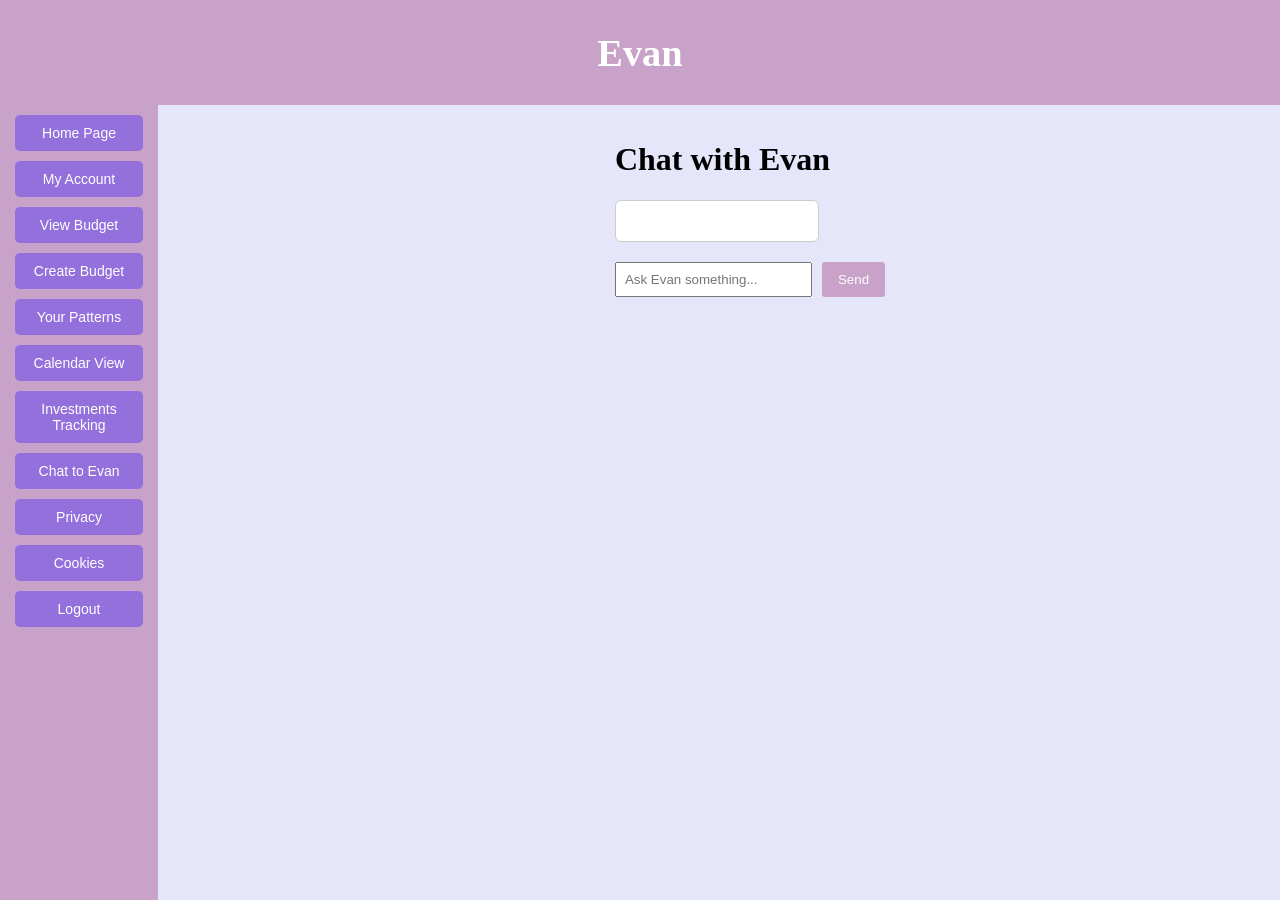
After one commit to Paulamie/Evan---AI-Budget-Tracker, a Flask app: template F.inheritance copy/templates/evanChat.html in a window 1280 px wide. The commit adds this page. Run offline with Flask 3, Linux system fonts and the light colour scheme; the template is opened without the code that fills it, so the values that code supplies are empty.

Commit message:
chat simple function

```diff
--- a/F.inheritance copy/decorators.py
+++ b/F.inheritance copy/decorators.py
@@ -896,6 +896,163 @@ def investment_advice(objective, user_portfolio):
 
 
 #######################################################################################################################################
+def get_user_budget(username, conn):
+    """
+    Returns a dictionary with the user's budget information, including:
+        - budget_name
+        - budget_amount
+        - total_income (sum of 'income_amount' in 'income' table)
+        - total_expenses (sum of 'expense_amount' in 'expenses' table)
+        - leftover = total_income - total_expenses
+        - budgets_table_savings (value from 'budgets.savings' column)
+        - sum_of_savings_table (sum of 'saving_amount' in 'savings' table)
+    """
+    budget_data = {
+        'budget_name': None,
+        'budget_amount': 0.0,
+        'total_income': 0.0,
+        'total_expenses': 0.0,
+        'leftover': 0.0,
+        'sum_of_savings_table': 0.0      # Sum of entries in the 'savings' table
+    }
+
+    with conn.cursor() as cursor:
+        # 1) Fetch the single row from `budgets`
+        cursor.execute("""
+            SELECT budget_name, budget_amount
+            FROM budgets
+            WHERE username = %s
+            LIMIT 1;
+        """, (username,))
+        row = cursor.fetchone()
+        if row:
+            budget_data['budget_name'] = row[0]
+            budget_data['budget_amount'] = float(row[1])
+
+
+        # 2) Sum incomes
+        cursor.execute("""
+            SELECT COALESCE(SUM(income_amount), 0)
+            FROM income
+            WHERE username = %s;
+        """, (username,))
+        row = cursor.fetchone()
+        total_income = float(row[0]) if row else 0.0
+        budget_data['total_income'] = total_income
+
+        # 3) Sum expenses
+        cursor.execute("""
+            SELECT COALESCE(SUM(expense_amount), 0)
+            FROM expenses
+            WHERE username = %s;
+        """, (username,))
+        row = cursor.fetchone()
+        total_expenses = float(row[0]) if row else 0.0
+        budget_data['total_expenses'] = total_expenses
+
+        # 4) Sum leftover: (income - expenses)
+        leftover = total_income - total_expenses
+        budget_data['leftover'] = leftover
+
+        # 5) Sum from the `savings` table
+        cursor.execute("""
+            SELECT COALESCE(SUM(saving_amount), 0)
+            FROM savings
+            WHERE username = %s;
+        """, (username,))
+        row = cursor.fetchone()
+        sum_of_savings_table = float(row[0]) if row else 0.0
+        budget_data['sum_of_savings_table'] = sum_of_savings_table
+
+    return budget_data
+
+def get_user_stocks(username, conn):
+    """
+    Returns a dict mapping {symbol: quantity, ...}
+    for the user's owned stocks from 'stocks_owned'.
+    """
+    stocks = {}
+    with conn.cursor() as cursor:
+        cursor.execute("""
+            SELECT symbol, quantity
+            FROM stocks_owned
+            WHERE username = %s;
+        """, (username,))
+        for row in cursor.fetchall():
+            symbol = row[0]
+            qty = row[1]
+            stocks[symbol] = qty
+    return stocks
+
+@app.route('/evan', methods=['GET', 'POST'])
+@login_required
+def evan():
+    username = session['username']
+    conn = dbfunc.getConnection()
+
+    # Load (or create) conversation from session
+    conversation = session.get('conversation', [])
+
+    # Fetch the user’s budget info and stocks
+    user_budget = get_user_budget(username, conn)
+    user_stocks = get_user_stocks(username, conn)
+    conn.close()
+
+    if request.method == 'POST':
+        user_message = request.form.get('user_message', '').strip()
+        if user_message:
+            # Append user message
+            conversation.append({'role': 'user', 'text': user_message})
+
+            # Generate reply
+            assistant_reply = chat_evan_response(user_message, user_budget, user_stocks)
+            conversation.append({'role': 'assistant', 'text': assistant_reply})
+
+        # Store updated conversation in session
+        session['conversation'] = conversation
+
+    # GET request: show chat page
+    return render_template('evanChat.html', conversation=conversation)
+
+
+def chat_evan_response(user_message, budget, stocks):
+    """
+    A mock "ChatGPT-like" function that has access to the user's budget and stock data.
+    Returns a string response based on the user's query.
+    """
+    # Simple keyword-based approach:
+    text_lower = user_message.lower()
+
+    # Check if user is asking about leftover or budget
+    if "leftover" in text_lower or "budget" in text_lower:
+        return (f"Your monthly budget leftover is {budget['leftover']}. "
+            f"You earn {budget['total_income']} and spend {budget['total_expenses']} ...")
+
+    # Check if user is asking about stocks
+    elif "stock" in text_lower or "invest" in text_lower:
+        # For demonstration, we'll just say what the user owns
+        if not stocks:
+            return "You currently don't own any stocks. Maybe consider buying some dividend stocks?"
+        else:
+            # Build a quick summary of their holdings
+            holdings_summary = ", ".join([f"{sym} ({qty} shares)" for sym, qty in stocks.items()])
+            return (f"You own the following stocks: {holdings_summary}. "
+                    "Consider your risk profile before buying or selling more.")
+
+    # Check for a specific symbol mention, e.g. "T" or "KO"
+    elif "t" in text_lower and "stocks" in text_lower:
+        if "T" in stocks:
+            return "You own T. It's a high-dividend telecom. Holding could be beneficial if you want dividends."
+        else:
+            return "You don't currently own T. It's known for dividends if that's your focus."
+
+    # Otherwise, default response
+    return "I'm here to help with your budget and investments—could you clarify what you'd like to know?"
+
+
+
+
+#######################################################################################################################################
 
 #privacy page
 @app.route ('/privacyStatement')
--- /dev/null
+++ b/F.inheritance copy/templates/evanChat.html
@@ -0,0 +1,108 @@
+{% extends "base2.html" %}
+
+{% block head %}
+{% block title %}
+    {{ super() }}
+{% endblock %}
+<style>
+    .chat-container {
+        margin-left: 220px; /* if you have a sidebar of width 220px */
+        padding: 20px;
+        background: #E6E6FA;
+        min-height: 100vh;
+    }
+
+    .chat-box {
+        background: #fff;
+        border: 1px solid #ccc;
+        border-radius: 6px;
+        padding: 20px;
+        width: 60%;
+        margin-bottom: 20px;
+    }
+
+    .message {
+        margin-bottom: 15px;
+        line-height: 1.5;
+    }
+
+    .user-message {
+        font-weight: bold;
+        color: #4B0082;
+    }
+
+    .assistant-message {
+        color: #666;
+        margin-left: 20px; /* indent Evan’s responses if desired */
+    }
+
+    .chat-form {
+        display: flex;
+        gap: 10px;
+    }
+
+    .chat-form input[type="text"] {
+        flex: 1;
+        padding: 8px;
+    }
+
+    .chat-form button {
+        background-color: #C8A2C8;
+        color: #fff;
+        border: none;
+        border-radius: 3px;
+        padding: 8px 16px;
+        cursor: pointer;
+    }
+
+    .chat-form button:hover {
+        background-color: #4B0082;
+    }
+</style>
+{% endblock %}
+
+{% block content %}
+<body>
+    <div class="tab">
+        <button type="button" onclick="location.href='/userhome/';"> Home Page</button>
+        <button type="button" onclick="location.href='/userAccount';">My Account</button>
+        <button type="button" onclick="location.href='/view_budget';">View Budget</button>
+        <button type="button" onclick="location.href='/createBudget';">Create Budget</button>
+        <button type="button" onclick="location.href='/report';">Your Patterns</button>
+        <button type="button" onclick="location.href='/calendarView';">Calendar View</button>
+        <button type="button" onclick="location.href='/investments';">Investments Tracking</button>
+        <button type="button" onclick="location.href='/chat';">Chat to Evan</button>
+        <button type="button" onclick="location.href='/privacyStatement';">Privacy</button>
+        <button type="button" onclick="location.href='/cookies';">Cookies</button>
+        <button type="button" onclick="location.href='/logout';">Logout</button>
+    </div>
+
+    <div class="chat-container">
+        <h1>Chat with Evan</h1>
+
+        <div class="chat-box">
+            {% for msg in conversation %}
+                {% if msg.role == 'user' %}
+                <div class="message user-message">
+                    You: {{ msg.text }}
+                </div>
+                {% else %}
+                <div class="message assistant-message">
+                    Evan: {{ msg.text }}
+                </div>
+                {% endif %}
+            {% endfor %}
+        </div>
+
+        <!-- Chat input form -->
+        <form method="POST" class="chat-form">
+            <input type="text" name="user_message" placeholder="Ask Evan something..." required>
+            <button type="submit">Send</button>
+        </form>
+    </div>
+</body>
+{% endblock %}
+
+{% block footer %}
+{{ super() }}
+{% endblock %}
--- a/F.inheritance copy/templates/investment.html
+++ b/F.inheritance copy/templates/investment.html
@@ -115,6 +115,7 @@
 <body>
     <!-- Sidebar -->
     <div class="tab">
+        <button type="button" onclick="location.href='/userhome/';"> Home Page</button>
         <button type="button" onclick="location.href='/userAccount';">My Account</button>
         <button type="button" onclick="location.href='/view_budget';">View Budget</button>
         <button type="button" onclick="location.href='/createBudget';">Create Budget</button>
--- a/F.inheritance copy/templates/userHome.html
+++ b/F.inheritance copy/templates/userHome.html
@@ -114,7 +114,7 @@
         <button type="button" onclick="location.href='/report';"> Your Patterns</button>
         <button type="button" onclick="location.href='/calendarView';"> Calendar View</button>
         <button type="button" onclick="location.href='/investments';"> Investments Tracking</button>
-        <button type="button" onclick="location.href='/';"> Chat to Evan</button>
+        <button type="button" onclick="location.href='/evan';"> Chat to Evan</button>
         <button type="button" onclick="location.href='/privacyStatement';"> Privacy</button>
         <button type="button" onclick="location.href='/cookies';"> Cookies</button>
         <button type="button" onclick="location.href='/logout/';"> Logout</button>
```
